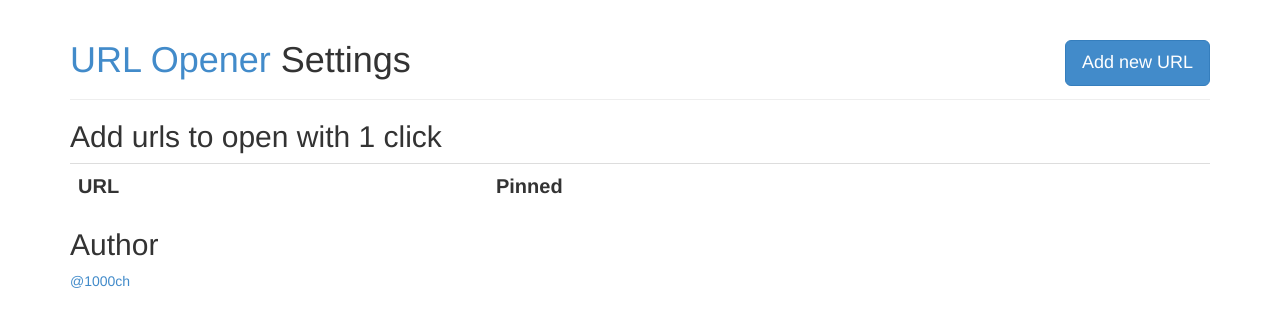
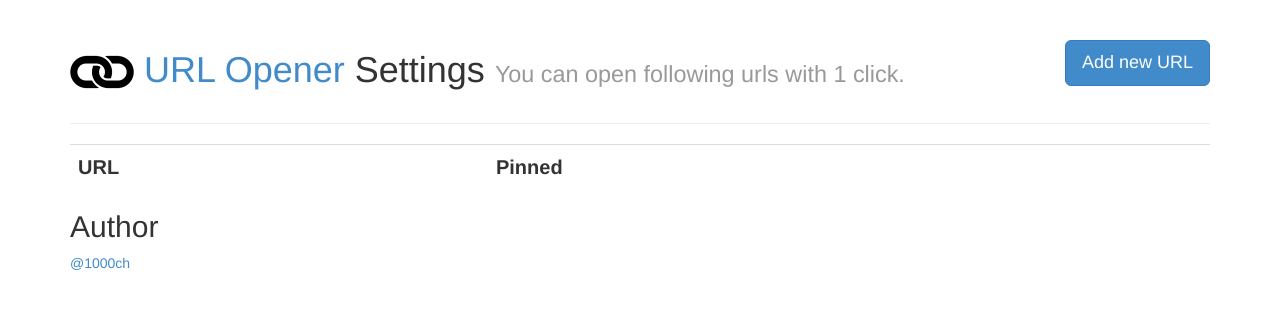
Before and after one commit to 1000ch/url-opener, a browser extension: page src/html/options.html in a window 1280 px wide. Drawn offline with Linux system fonts and the light colour scheme.

Commit message:
fix options.html

```diff
--- a/src/html/options.html
+++ b/src/html/options.html
@@ -10,12 +10,14 @@
     <div class="container">
       <header class="page-header">
         <h1>
+          <img src="../icons/icon128.png" width="64px" height="64px">
           <a href="https://github.com/1000ch/url-opener" target="_blank">URL Opener</a> Settings
+          <small>You can open following urls with 1 click.</small>
           <button class="btn btn-primary btn-lg pull-right" data-toggle="modal" data-target="#js-modal">Add new URL</button>
         </h1>
       </header>
       <section>
-        <h2>Add urls to open with 1 click</h2>
+        <h2></h2>
         <table class="table table-hover" id="js-urls">
           <tr>
             <th>URL</th>
```
